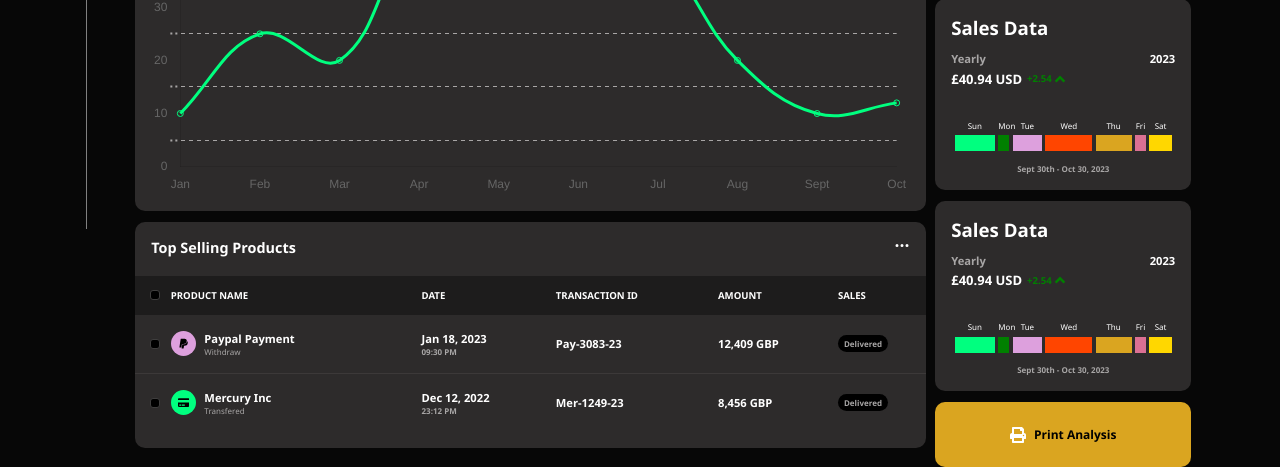
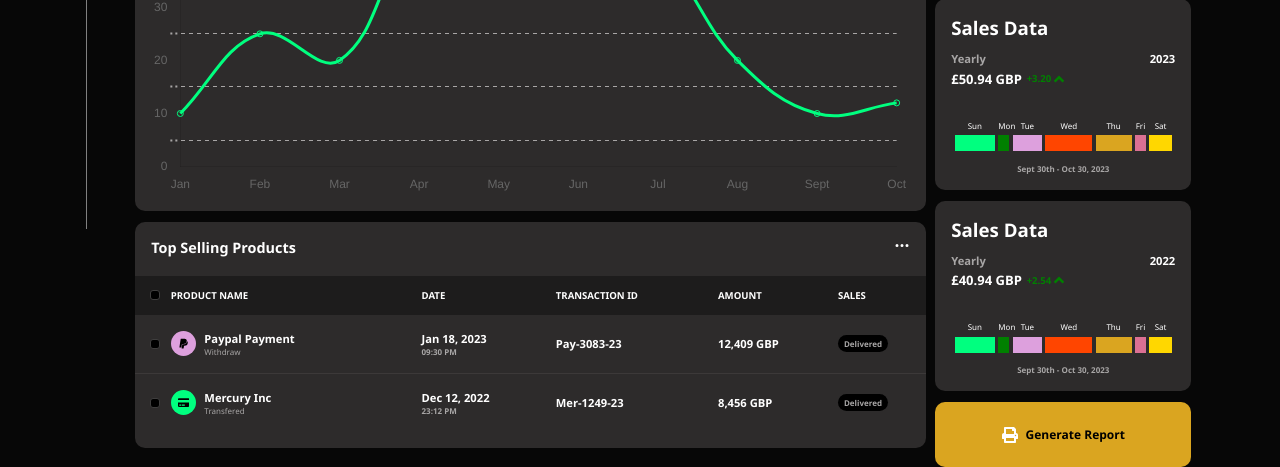
Before and after one commit to DevAdedoyin/monify, a React (Create React App) app: page / in a window 1280 px wide. Shown: the part 571-1038 px from the top of the page. Built offline with nearby package versions, Linux system fonts and the light colour scheme.

Commit message:
Generate report button created

```diff
--- a/src/components/OverviewTabContent/RightHandSide/RightHandSide.module.css
+++ b/src/components/OverviewTabContent/RightHandSide/RightHandSide.module.css
@@ -15,6 +15,10 @@
     border-radius: 10px;
 }
 
+.analyseButtonContainer:hover {
+    cursor: pointer;
+}
+
 .printTxt {
     background-color: transparent;
     color: black;
--- a/src/components/OverviewTabContent/RightHandSide/RightHandSide.tsx
+++ b/src/components/OverviewTabContent/RightHandSide/RightHandSide.tsx
@@ -15,11 +15,11 @@ const RightHandSide = (props: Props) => {
       <div className={rhsStyle.rhsContainer}>
         <Payment />
         <Revenue />
-        <SalesData />
-        <SalesData />
+        <SalesData year="2023" amount="£50.94 GBP" rate="+3.20" />
+        <SalesData year="2022" amount="£40.94 GBP" rate="+2.54" />
         <div className={rhsStyle.analyseButtonContainer}>
           <FaPrint style={{ backgroundColor: "transparent" }} />
-          <p className={rhsStyle.printTxt}>Print Analysis</p>{" "}
+          <p className={rhsStyle.printTxt}>Generate Report</p>{" "}
         </div>
       </div>
     </IconContext.Provider>
--- a/src/components/OverviewTabContent/RightHandSide/SalesData/SalesData.tsx
+++ b/src/components/OverviewTabContent/RightHandSide/SalesData/SalesData.tsx
@@ -2,8 +2,11 @@ import React from "react";
 import { FaAngleUp } from "react-icons/fa";
 import SalesStyle from "./SalesData.module.css";
 
-
-type Props = {};
+type Props = {
+  year: string;
+  amount: string;
+  rate: string;
+};
 
 const SalesData = (props: Props) => {
   return (
@@ -11,11 +14,11 @@ const SalesData = (props: Props) => {
       <h3 className={SalesStyle.salesDataTxt}>Sales Data</h3>
       <div className={SalesStyle.yearContainer}>
         <p className={SalesStyle.yearHeader}>Yearly</p>
-        <p className={SalesStyle.year}>2023</p>
+        <p className={SalesStyle.year}>{props.year}</p>
       </div>
       <div className={SalesStyle.salesDataRateContainer}>
-        <p className={SalesStyle.ratePrice}>£40.94 USD</p>
-        <p className={SalesStyle.rate}>+2.54</p>
+        <p className={SalesStyle.ratePrice}>{props.amount}</p>
+        <p className={SalesStyle.rate}>{props.rate}</p>
 
         <FaAngleUp
           className={SalesStyle.salesIconColor}
```
